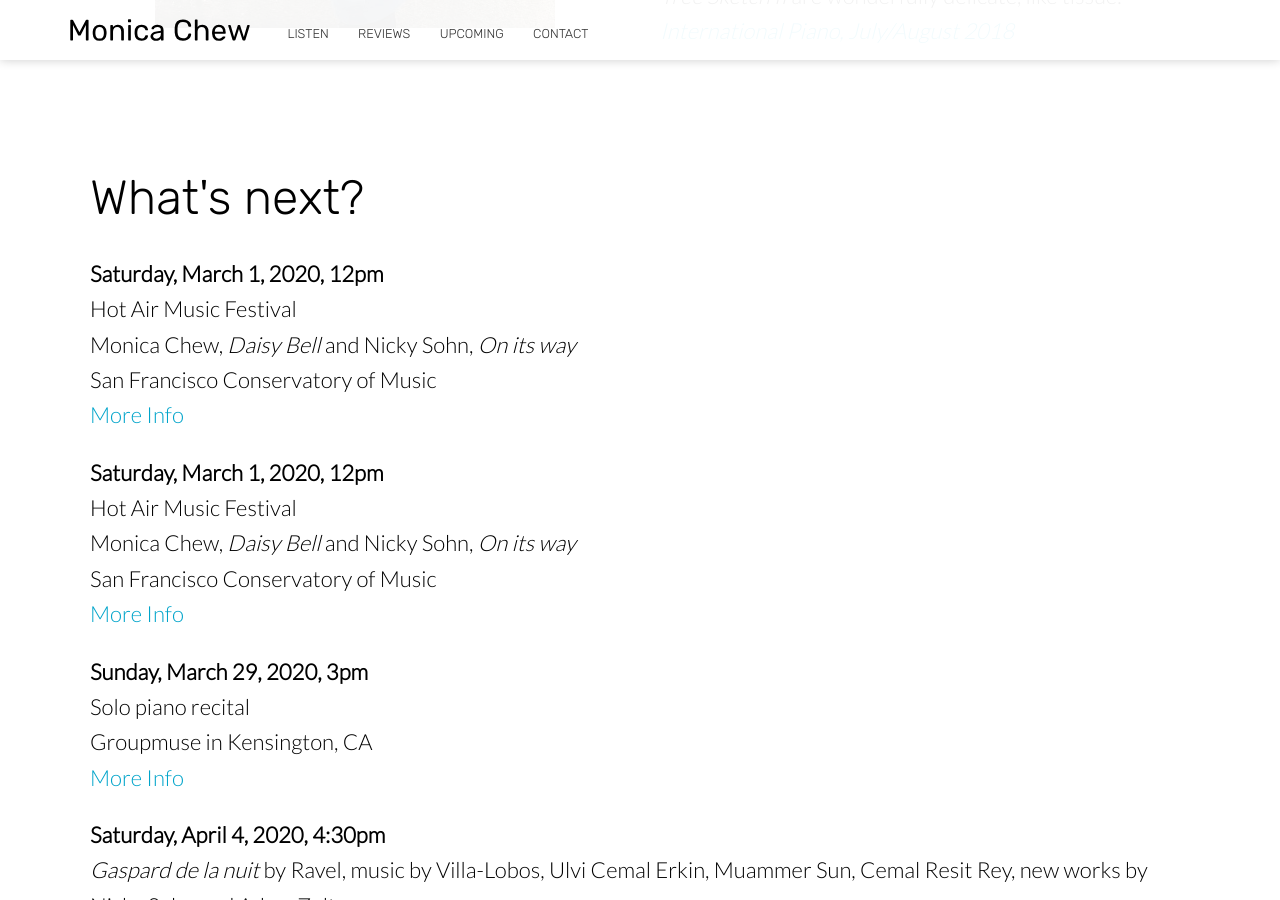
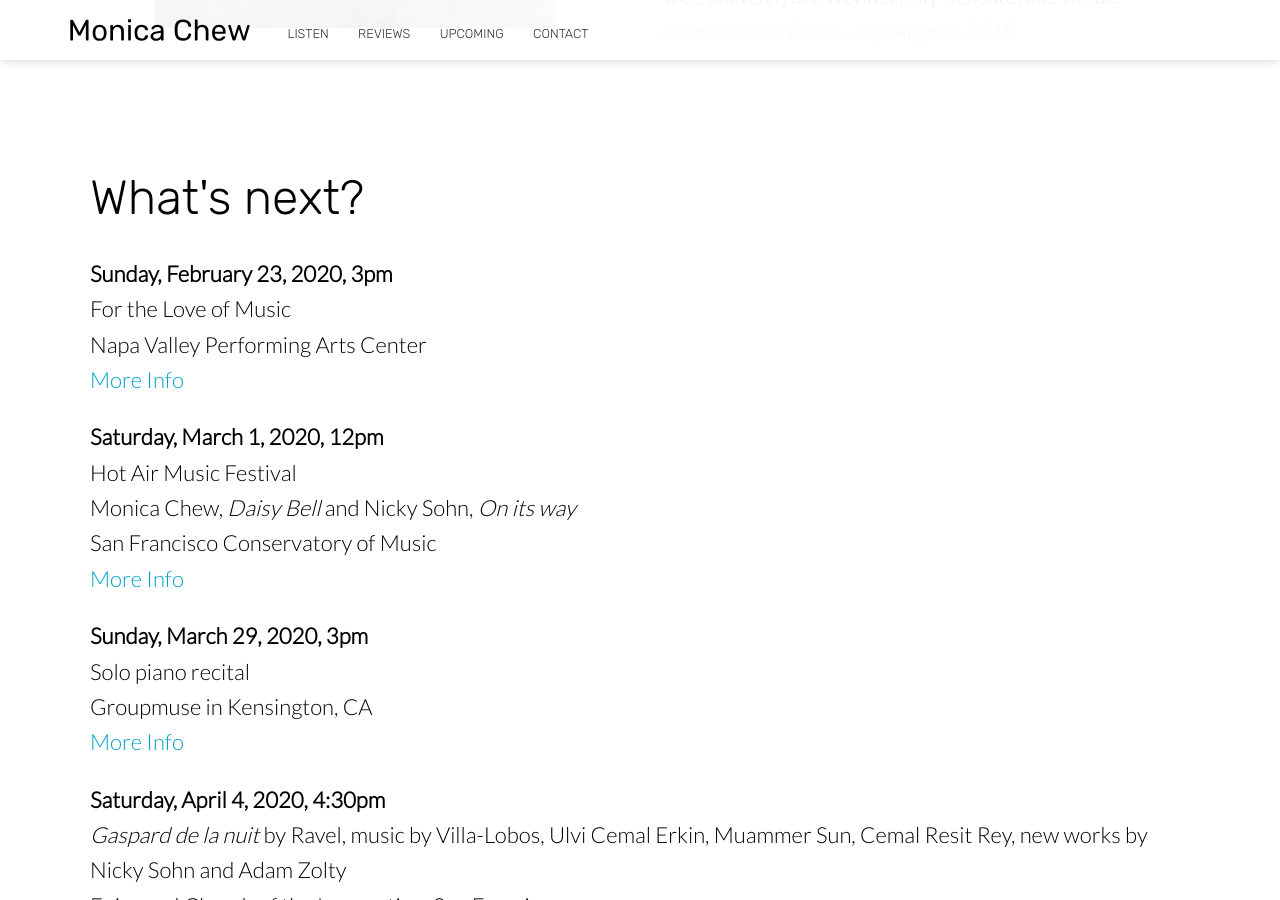
Before and after one commit to monicachew/monicachew.github.io, a Jekyll site: the page built from index.html, in a window 1280 px wide and 900 px high, scrolled down 1940 px. Built offline with Jekyll 4.4.1, drawn with Linux system fonts in a browser that asks for light colours; nearby versions of some CDN libraries.

Commit message:
Updated 'index.html' via CloudCannon

```diff
--- a/index.html
+++ b/index.html
@@ -60,11 +60,11 @@ bottom_image: /uploads/monica-head.png
 					What's next?
 				</h2>
 				<p class="editable">
-					<strong><strong>Saturday, March 1, 2020, 12pm</strong></strong><br />Hot Air Music Festival<br />Monica Chew, <em>Daisy Bell</em> and Nicky Sohn, <em>On its way</em><br />San Francisco Conservatory of Music<br /><a href="https://hotairmusicfestival.com/">More Info</a>
+					<strong><strong>Sunday, February 23, 2020, 3pm</strong></strong><br />For the Love of Music<br />Napa Valley Performing Arts Center<br /><a href="https://lincolntheater.com/vbo/?page=more&amp;eid=41292">More Info</a>
 				</p>
 					<p class="editable">
-					<strong><strong>Saturday, March 1, 2020, 12pm</strong></strong><br />Hot Air Music Festival<br />Monica Chew, <em>Daisy Bell</em> and Nicky Sohn, <em>On its way</em><br />San Francisco Conservatory of Music<br /><a href="https://hotairmusicfestival.com/">More Info</a>
-				</p>
+						<strong><strong>Saturday, March 1, 2020, 12pm</strong></strong><br />Hot Air Music Festival<br />Monica Chew, <em>Daisy Bell</em> and Nicky Sohn, <em>On its way</em><br />San Francisco Conservatory of Music<br /><a href="https://hotairmusicfestival.com/">More Info</a>
+					</p>
 			    <p class="editable">
 			    	<strong><strong>Sunday, March 29, 2020, 3pm</strong></strong><br />Solo piano recital<br />Groupmuse in Kensington, CA<br /><a href="https://www.google.com/url?q=https://www.groupmuse.com/events/10138/early-access/BAhpApon--a9cb3d15eb644b0bdbcf068ec3928d1869261e8b&amp;sa=D&amp;usd=2&amp;usg=AOvVaw22AeGR204O3JX3OdEVXZaz">More Info</a>
 			    </p>
```
